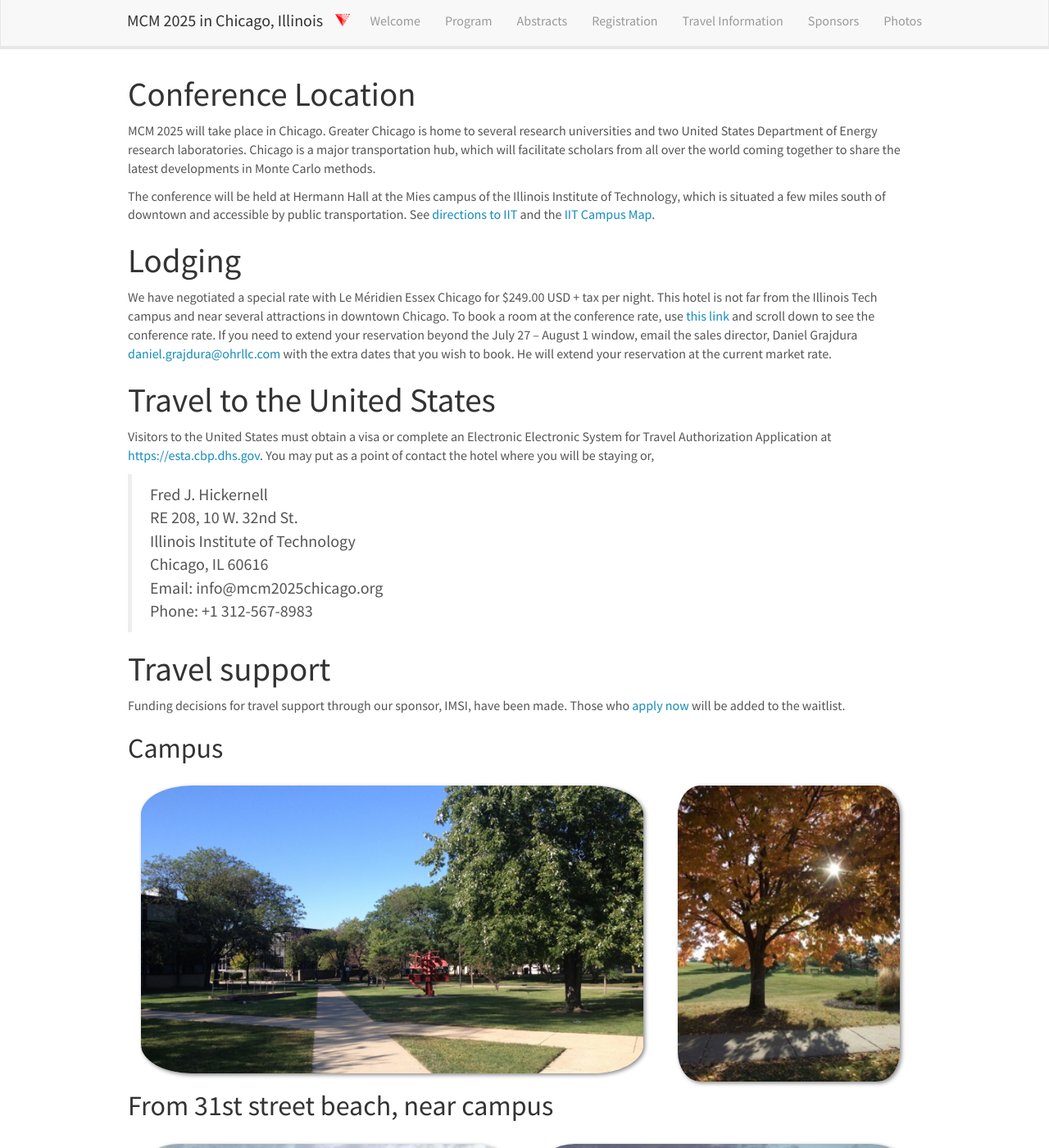
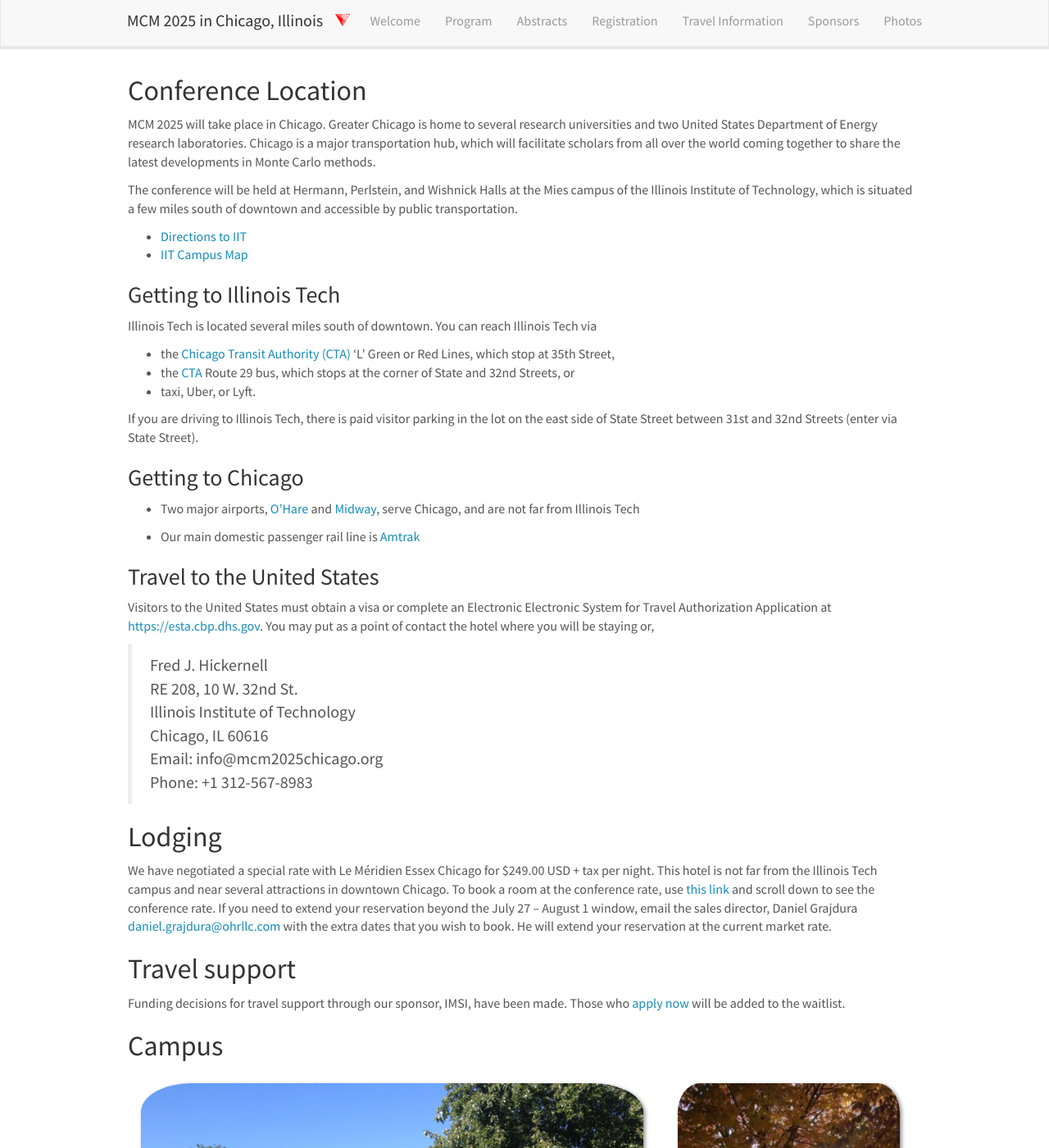
Before and after one commit to fjhickernell/mcm2025, a Jekyll site: the page built from _pages/travel.md, in a window 1280 px wide and 1400 px high. Shown: the whole window at 82% size. Built offline with Jekyll 4.4.1, drawn with Linux system fonts in a browser that asks for light colours.

Commit message:
Fix Travel and Program

```diff
--- a/_pages/travel.md
+++ b/_pages/travel.md
@@ -6,17 +6,30 @@
 permalink: /travel/
 ---
 
-# Conference Location
+## Conference Location
 
 MCM 2025 will take place in Chicago. Greater Chicago is home to several research universities and two United States Department of Energy research laboratories.  Chicago is a major transportation hub, which will facilitate scholars from all over the world coming together to share the latest developments in Monte Carlo methods.
 
-The conference will be held at Hermann Hall at the Mies campus of the Illinois Institute of Technology, which is situated a few miles south of downtown and accessible by public transportation. See [directions to IIT](https://www.iit.edu/about/campus-information/mies-campus) and the [IIT Campus Map](https://www.iit.edu/about/campus-information/mies-campus/mies-campus-map).
+The conference will be held at Hermann, Perlstein, and Wishnick Halls at the Mies campus of the Illinois Institute of Technology, which is situated a few miles south of downtown and accessible by public transportation.
+* [Directions to IIT](https://www.iit.edu/about/campus-information/mies-campus)
+* [IIT Campus Map](https://www.iit.edu/about/campus-information/mies-campus/mies-campus-map)
 
-# Lodging
+### Getting to Illinois Tech
+Illinois Tech is located several miles south of downtown.  You  can reach Illinois Tech via
 
-We have negotiated a special rate with Le Méridien Essex Chicago for $249.00 USD + tax per night. This hotel is not far from the Illinois Tech campus and near several attractions in downtown Chicago. To book a room at the conference rate, use [this link](https://www.marriott.com/event-reservations/reservation-link.mi?id=1734631273407&key=GRP&guestreslink2=true&app=resvlink) and scroll down to see the conference rate. If you need to extend your reservation beyond the July 27 – August 1 window, email the sales director, Daniel Grajdura <daniel.grajdura@ohrllc.com> with the extra dates that you wish to book. He will extend your reservation at the current market rate.
+* the [Chicago Transit Authority (CTA)](https://www.transitchicago.com/schedules/) 'L' Green or Red Lines, which stop at 35th Street,
+* the [CTA](https://www.transitchicago.com/schedules/) Route 29 bus, which stops at the corner of State and 32nd Streets, or
+* taxi, Uber, or Lyft.
 
-# Travel to the United States
+If you are driving to Illinois Tech, there is paid visitor parking in the lot on the east side of State Street between 31st and 32nd Streets (enter via State Street).
+
+### Getting to Chicago
+
+* Two major airports, [O'Hare](https://www.flychicago.com/ohare/home/Pages/default.aspx) and [Midway](https://www.flychicago.com/midway/pages/default.aspx), serve Chicago, and are not far from Illinois Tech
+
+* Our main domestic passenger rail line is [Amtrak](https://www.amtrak.com/home.html)
+
+### Travel to the United States
 
 Visitors to the United States must obtain a visa or complete an Electronic Electronic System for Travel Authorization Application at [https://esta.cbp.dhs.gov](https://esta.cbp.dhs.gov).  You may put as a point of contact the hotel where you will be staying or,
 
@@ -27,7 +40,12 @@
 > Email: info@mcm2025chicago.org
 > Phone: +1 312-567-8983
 
-# Travel support
+
+## Lodging
+
+We have negotiated a special rate with Le Méridien Essex Chicago for $249.00 USD + tax per night. This hotel is not far from the Illinois Tech campus and near several attractions in downtown Chicago. To book a room at the conference rate, use [this link](https://www.marriott.com/event-reservations/reservation-link.mi?id=1734631273407&key=GRP&guestreslink2=true&app=resvlink) and scroll down to see the conference rate. If you need to extend your reservation beyond the July 27 – August 1 window, email the sales director, Daniel Grajdura <daniel.grajdura@ohrllc.com> with the extra dates that you wish to book. He will extend your reservation at the current market rate.
+
+## Travel support
 
 Funding decisions for travel support through our sponsor, IMSI, have been made. Those who [apply now](https://www.imsi.institute/activities/15th-international-conference-on-monte-carlo-methods-and-applications-mcm/) will be added to the waitlist.
 
@@ -41,7 +59,7 @@
 </div>
 </div>
 
-## From 31st street beach, near campus
+### From 31st street beach, near campus
 
 <div row>
 <div class="col-sm-6">
```
Also changed, not shown: _pages/program.md (+2 -2 lines).
